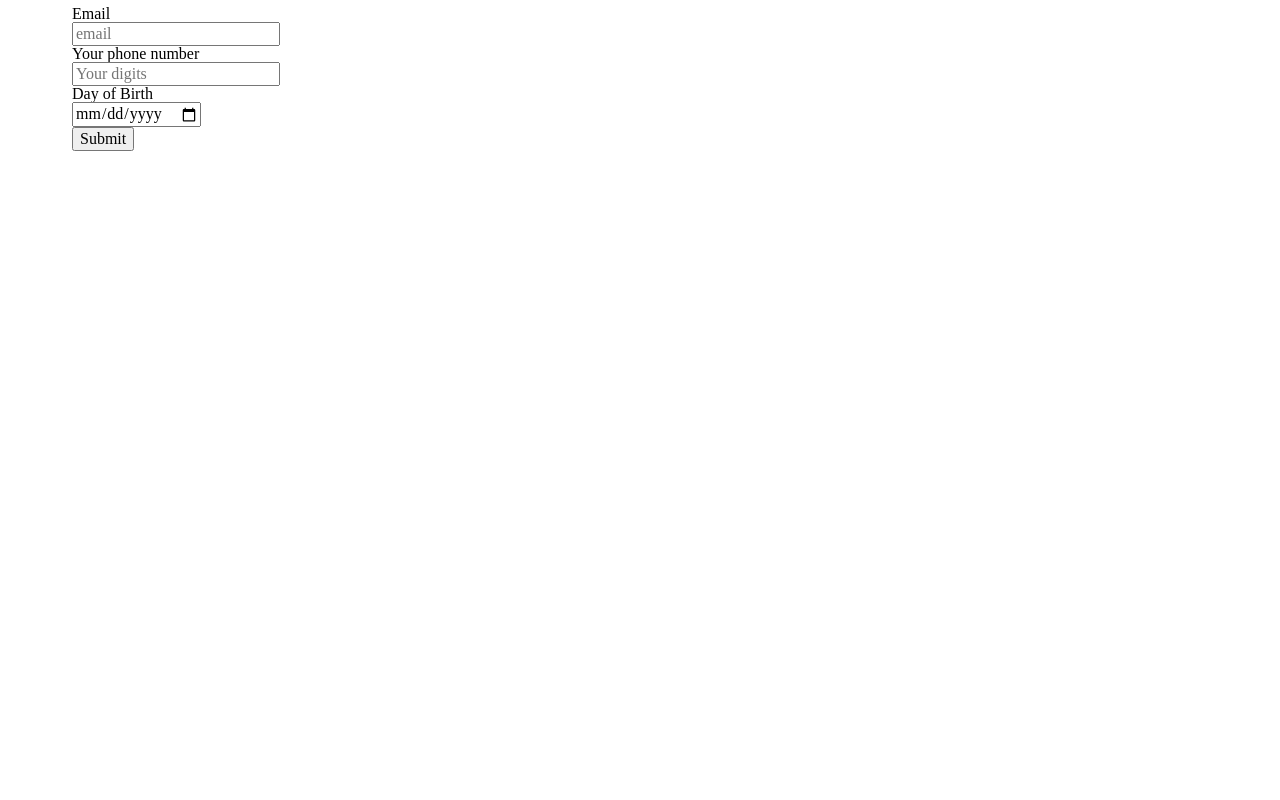
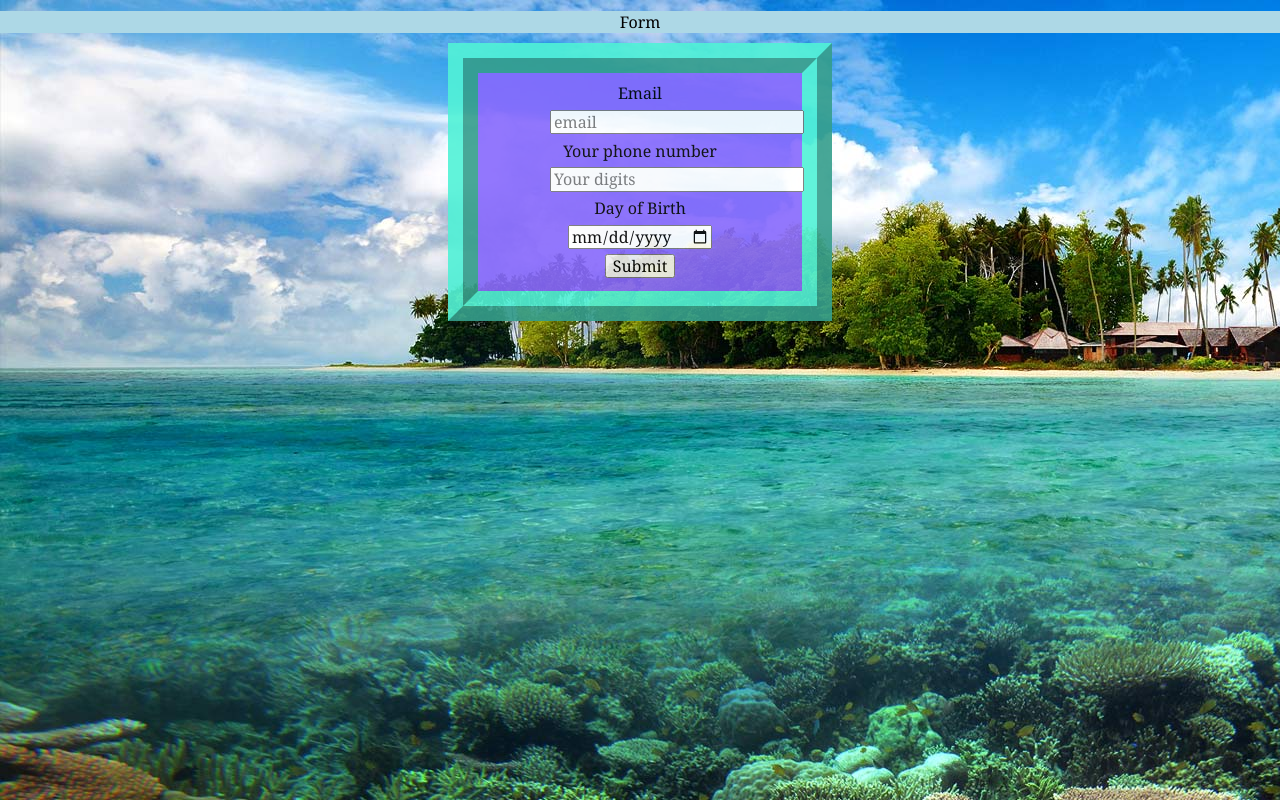
Before and after one commit to jsocorrospring2018/ITMD362Lab2, a plain HTML site: page index.html in a window 1280 px wide. Drawn offline with Linux system fonts and the light colour scheme.

Commit message:
I added a background image and adjusted my text box

```diff
--- a/index.html
+++ b/index.html
@@ -7,6 +7,8 @@
   <link rel="stylesheet" media="screen" href="style/screen.css" />
 </head>
 <body>
+  <h1> Form </h1>
+
     <fieldset>
       <form class="maincontainer">
 
--- a/style/screen.css
+++ b/style/screen.css
@@ -397,8 +397,34 @@ template {
 }
 
 /* Jorell Styling BABI BOII */
+body{
+  background-image: url("background1.jpg");
+  background-repeat: no-repeat;
+}
+
 .maincontainer{
   width:180px;
   padding-left: 60px;
   padding-right: 60px;
+
 }
+
+fieldset{
+  display: block;
+  text-align: center;
+  border: 30px ridge;
+  border-color: #51F2D7;
+  font: 1em Georgia, "Times New Roman", Times, serif;
+  background-color: #8769FD;
+  opacity: .9;
+  width: 100px;
+  margin: auto;
+  line-height: 1.8;
+}
+
+h1{
+  text-align: center;
+  font: 1em Georgia, "Times New Roman", Times, serif;
+  background-color: lightblue;
+  font-size: 300;
+}
```
Also changed, not shown: style/background1.jpg (added).
